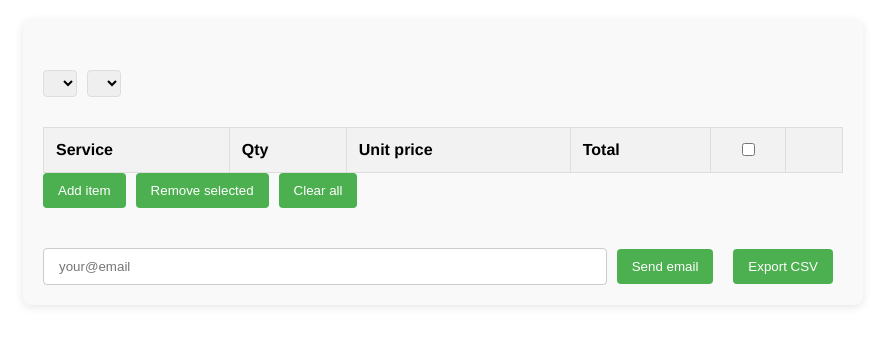
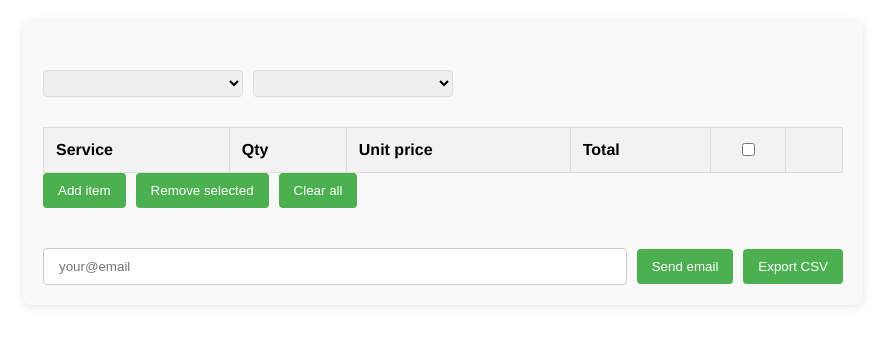
Before and after one commit to Razmatovski/codex-testing, a website: page calculator_widget/index.html in a window 1280 px wide. Shown: the whole page, without its empty margins (197-1082 px from the left). Drawn offline with Linux system fonts and the light colour scheme; no server answers.

Commit message:
feat: improve calculator controls layout

```diff
--- a/calculator_widget/calculator.css
+++ b/calculator_widget/calculator.css
@@ -35,6 +35,8 @@
   padding: 10px 0;
   display: flex;
   gap: 10px;
+  align-items: center;
+  flex-wrap: wrap;
 }
 
 #calculator-widget .grand-total {
@@ -60,8 +62,13 @@
   border: none;
   border-radius: 4px;
   cursor: pointer;
+  transition: background-color 0.3s;
+}
+
+#calculator-widget .add-btn,
+#calculator-widget .remove-selected-btn,
+#calculator-widget .clear-all-btn {
   margin-right: 10px;
-  transition: background-color 0.3s;
 }
 
 #calculator-widget button:hover {
@@ -115,7 +122,10 @@
   box-sizing: border-box;
 }
 
-#calculator-widget .controls select {
+#calculator-widget .controls select,
+#calculator-widget .controls button {
+  flex: 1 1 150px;
+  max-width: 200px;
   width: auto;
 }
 
```
